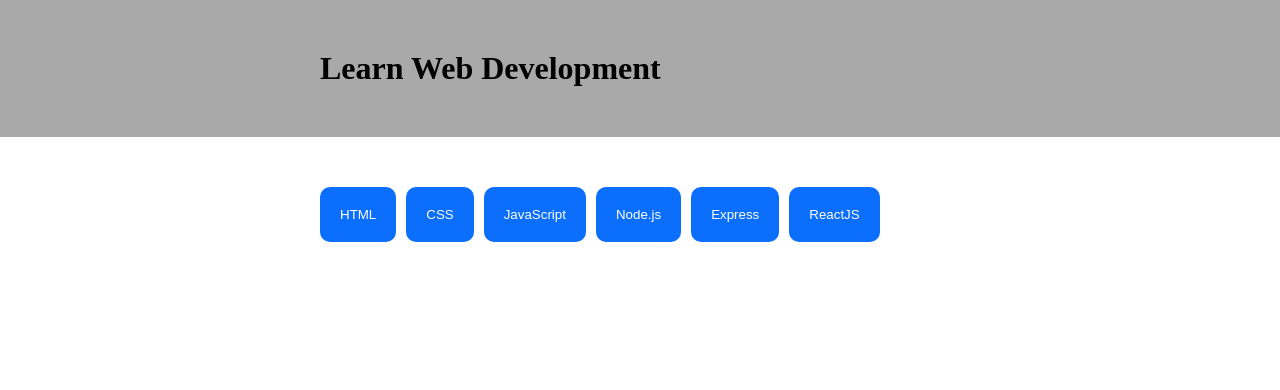
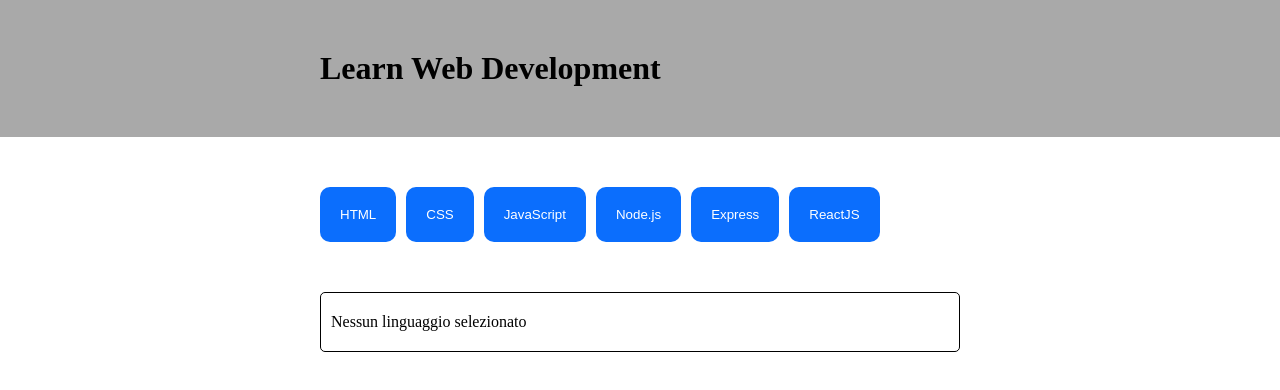
Before and after one commit to CarloCosta92/react-use-state, a React (Vite) app: page / in a window 1280 px wide. Shown: the top 390 px of the page. Built offline with nearby package versions, Linux system fonts and the light colour scheme.

Commit message:
feat set condition for non language selected

```diff
--- a/src/components/LanguageList.jsx
+++ b/src/components/LanguageList.jsx
@@ -11,6 +11,7 @@ export default function LanguagesList() {
 
     const selectedLanguage = languages.find(element => element.id === languageId);
 
+
     return (
         <div className="main-container">
             <div>
@@ -21,13 +22,21 @@ export default function LanguagesList() {
                         onClick={() => languageClick(language.id)}
                     />
                 ))}
+
             </div>
-            {selectedLanguage && (
+
+            {selectedLanguage ? (
                 <div className="card">
                     <h2>{selectedLanguage.title}</h2>
                     <p>{selectedLanguage.description}</p>
                 </div>
-            )}
+
+            ) : (
+                <div className="card">
+                    <p>Nessun linguaggio selezionato</p>
+                </div>
+            )
+            }
         </div>
     );
 }
```
